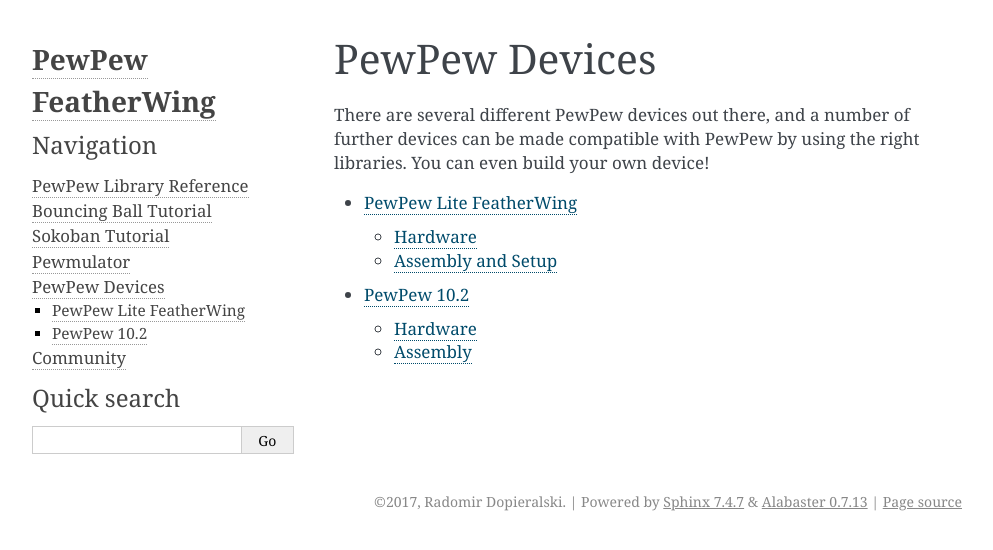
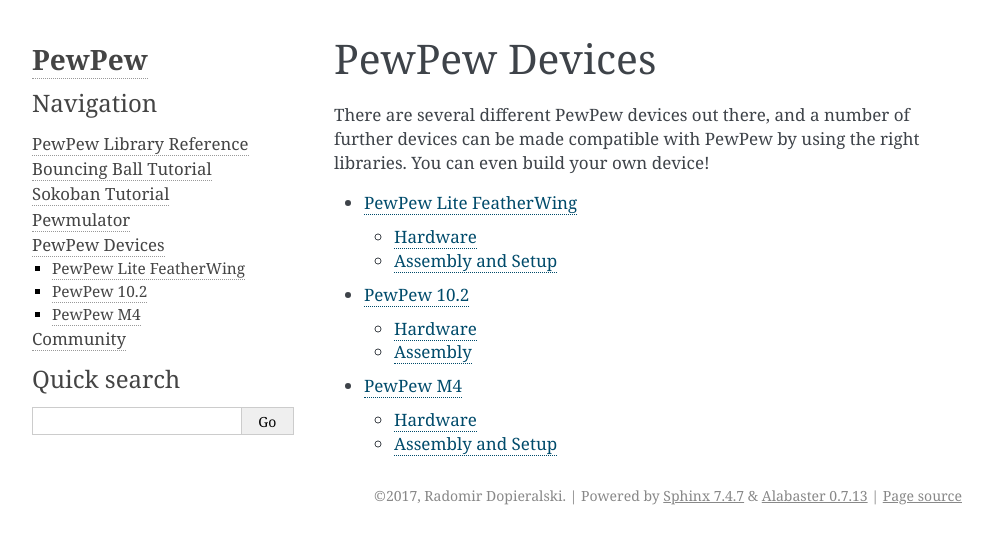
Before and after one commit to pypewpew/pewpew, a Sphinx documentation site: the page built from docs/devices.rst, in a window 1280 px wide. Shown: the top 550 px of the page, without its empty margins (148-1141 px from the left). Built offline with Sphinx 7.4.7, drawn with Linux system fonts in a browser that asks for light colours.

Commit message:
Add PewPew M4 to devices

```diff
--- a/docs/conf.py
+++ b/docs/conf.py
@@ -45,7 +45,7 @@
 master_doc = 'index'
 
 # General information about the project.
-project = u'PewPew FeatherWing'
+project = u'PewPew'
 copyright = u'2017, Radomir Dopieralski'
 author = u'Radomir Dopieralski'
 
--- a/docs/devices.rst
+++ b/docs/devices.rst
@@ -10,3 +10,4 @@
 
     pewpewlite/overview.rst
     pewpew10/overview.rst
+    pewpew-m4/overview.rst
```
